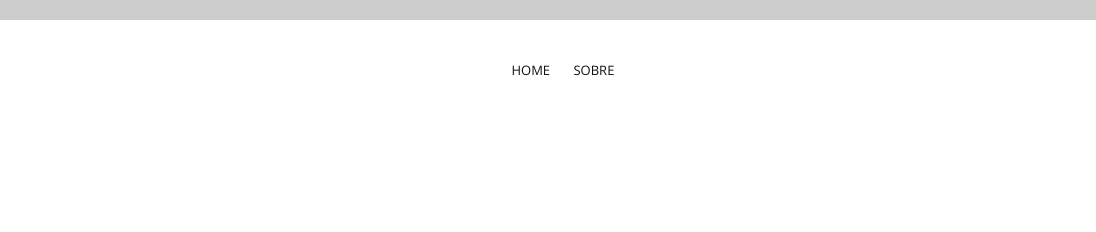
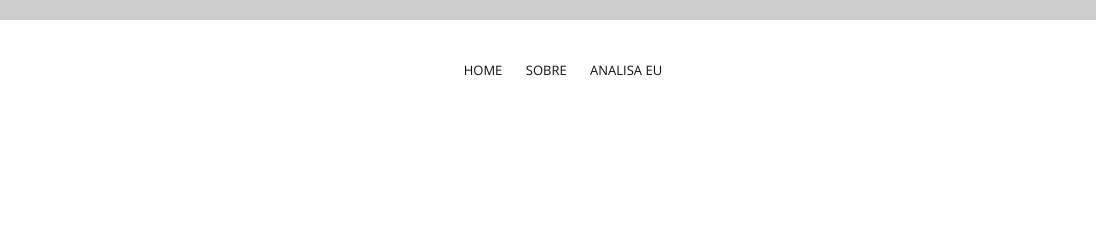
Before and after one commit to pqsr2/pqsr2.github.io, a plain HTML site: page index.html in a window 1280 px wide. Shown: the top 232 px of the page, 75-1171 px from the left. Drawn offline with nearby package versions, Linux system fonts and the light colour scheme.

Commit message:
Add AnalisaEu to menu

```diff
--- a/index.html
+++ b/index.html
@@ -119,9 +119,9 @@
                                 <li>
                                     <a href="#about">Sobre</a>
                                 </li>
-                                <!-- <li>
-                                <a href="#gallery">Gallery</a>
-                            </li> -->
+                                <li>
+                                    <a href="https://pqsr2.eo.page/analisaeu">Analisa Eu</a>
+                                </li>
                                 <!-- <li>
                                 <a href="#services">Serviços</a>
                             </li> -->
```
